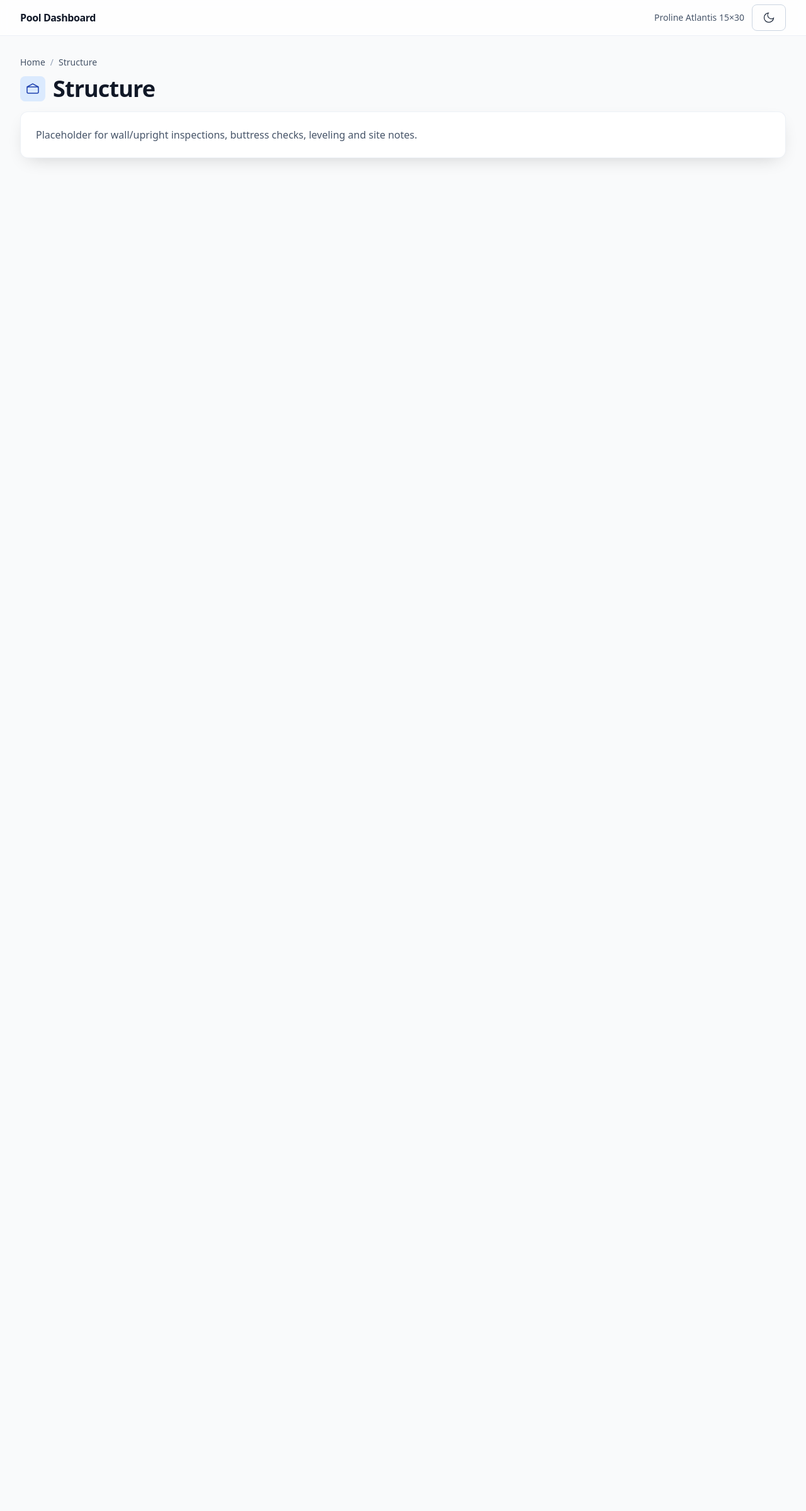
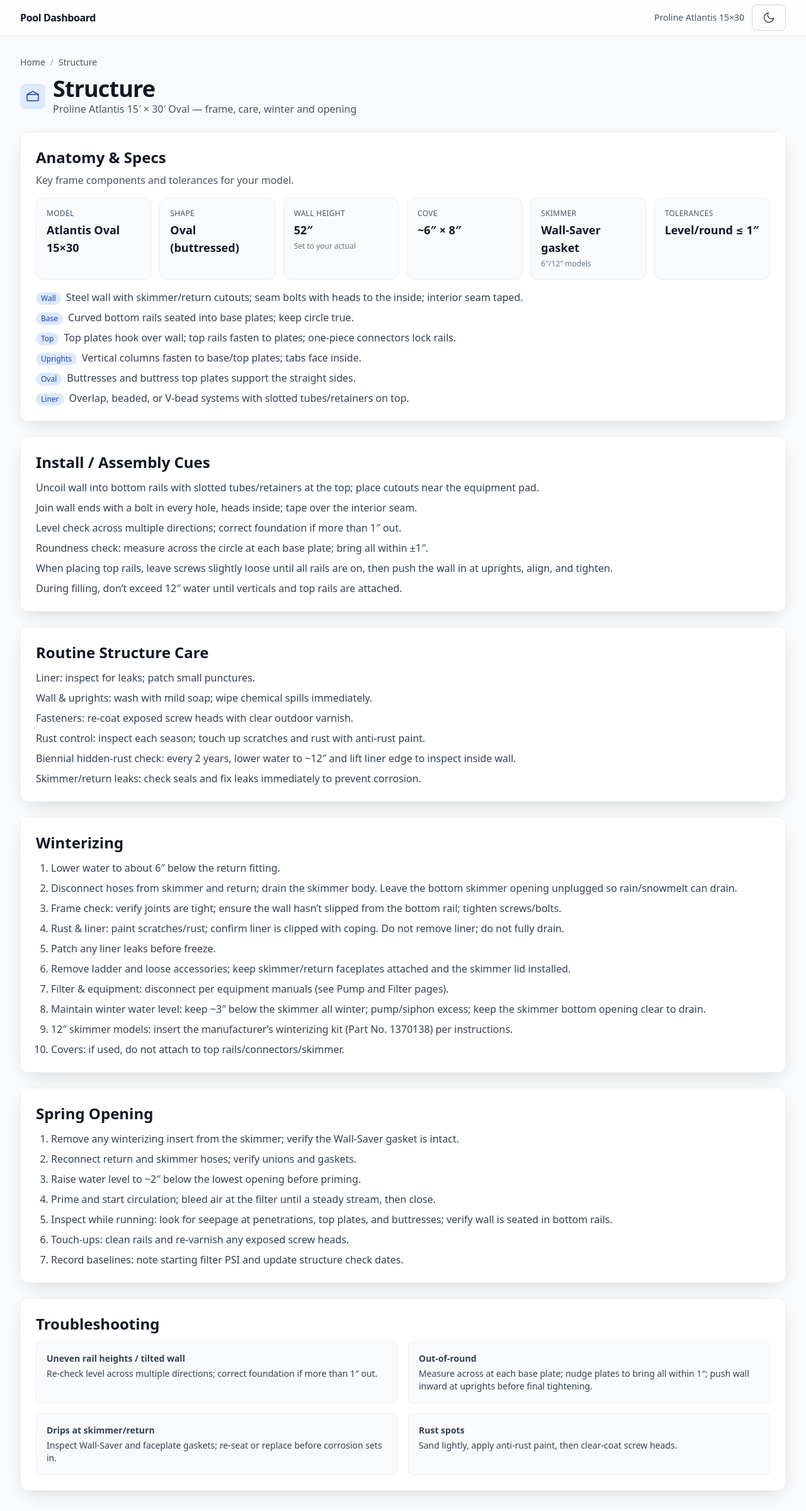
Before and after one commit to rsdoss/atlantis-dashboard, a Next.js app: page /structure in a window 1280 px wide. Shown: the whole page at 63% size. Before the commit the page ends 800 px from the top, so only its background shows below. Built offline with nearby package versions, Linux system fonts and the light colour scheme.

Commit message:
feat(structure): populate Structure page from structure-pool.md with anatomy, care, winterizing, and opening sections

```diff
--- a/app/structure/page.tsx
+++ b/app/structure/page.tsx
@@ -1,18 +1,121 @@
 import { StructureIcon } from '@/components/icons'
+import { Stat } from '@/components/Stat'
 
 export default function StructurePage() {
   return (
-    <div className="space-y-4">
+    <div className="space-y-6">
       {/* Breadcrumbs in layout replace Back button */}
       <div className="flex items-center gap-3">
         <div className="p-2 rounded-lg bg-brand-100 text-brand-800 dark:bg-brand-900/40 dark:text-brand-100">
           <StructureIcon className="h-6 w-6" />
         </div>
-        <h1 className="hero">Structure</h1>
+        <div>
+          <h1 className="hero">Structure</h1>
+          <div className="text-slate-600 dark:text-slate-300">Proline Atlantis 15′ × 30′ Oval — frame, care, winter and opening</div>
+        </div>
       </div>
-      <div className="card p-6">
-        <p className="text-slate-600 dark:text-slate-300">Placeholder for wall/upright inspections, buttress checks, leveling and site notes.</p>
-      </div>
+
+      {/* Anatomy & Specs */}
+      <section className="card p-6">
+        <h2 className="section">Anatomy & Specs</h2>
+        <p className="mt-2 text-slate-600 dark:text-slate-300">Key frame components and tolerances for your model.</p>
+        <div className="mt-4 grid grid-cols-2 md:grid-cols-3 lg:grid-cols-6 gap-3">
+          <Stat label="Model" value={<span>Atlantis Oval 15×30</span>} />
+          <Stat label="Shape" value={<span>Oval (buttressed)</span>} />
+          <Stat label="Wall height" value={<span>52″</span>} hint="Set to your actual" />
+          <Stat label="Cove" value={<span>~6″ × 8″</span>} />
+          <Stat label="Skimmer" value={<span>Wall‑Saver gasket</span>} hint="6″/12″ models" />
+          <Stat label="Tolerances" value={<span>Level/round ≤ 1″</span>} />
+        </div>
+        <ul className="mt-4 space-y-2 text-slate-700 dark:text-slate-200">
+          <li><span className="badge mr-2">Wall</span>Steel wall with skimmer/return cutouts; seam bolts with heads to the inside; interior seam taped.</li>
+          <li><span className="badge mr-2">Base</span>Curved bottom rails seated into base plates; keep circle true.</li>
+          <li><span className="badge mr-2">Top</span>Top plates hook over wall; top rails fasten to plates; one‑piece connectors lock rails.</li>
+          <li><span className="badge mr-2">Uprights</span>Vertical columns fasten to base/top plates; tabs face inside.</li>
+          <li><span className="badge mr-2">Oval</span>Buttresses and buttress top plates support the straight sides.</li>
+          <li><span className="badge mr-2">Liner</span>Overlap, beaded, or V‑bead systems with slotted tubes/retainers on top.</li>
+        </ul>
+      </section>
+
+      {/* Install / Assembly cues */}
+      <section className="card p-6">
+        <h2 className="section">Install / Assembly Cues</h2>
+        <ul className="mt-3 space-y-2 text-slate-700 dark:text-slate-200">
+          <li>Uncoil wall into bottom rails with slotted tubes/retainers at the top; place cutouts near the equipment pad.</li>
+          <li>Join wall ends with a bolt in every hole, heads inside; tape over the interior seam.</li>
+          <li>Level check across multiple directions; correct foundation if more than 1″ out.</li>
+          <li>Roundness check: measure across the circle at each base plate; bring all within ±1″.</li>
+          <li>When placing top rails, leave screws slightly loose until all rails are on, then push the wall in at uprights, align, and tighten.</li>
+          <li>During filling, don’t exceed 12″ water until verticals and top rails are attached.</li>
+        </ul>
+      </section>
+
+      {/* Routine Structure Care */}
+      <section className="card p-6">
+        <h2 className="section">Routine Structure Care</h2>
+        <ul className="mt-3 space-y-2 text-slate-700 dark:text-slate-200">
+          <li>Liner: inspect for leaks; patch small punctures.</li>
+          <li>Wall & uprights: wash with mild soap; wipe chemical spills immediately.</li>
+          <li>Fasteners: re‑coat exposed screw heads with clear outdoor varnish.</li>
+          <li>Rust control: inspect each season; touch up scratches and rust with anti‑rust paint.</li>
+          <li>Biennial hidden‑rust check: every 2 years, lower water to ~12″ and lift liner edge to inspect inside wall.</li>
+          <li>Skimmer/return leaks: check seals and fix leaks immediately to prevent corrosion.</li>
+        </ul>
+      </section>
+
+      {/* Winterizing */}
+      <section className="card p-6">
+        <h2 className="section">Winterizing</h2>
+        <ol className="mt-3 space-y-2 list-decimal pl-6 text-slate-700 dark:text-slate-200">
+          <li>Lower water to about 6″ below the return fitting.</li>
+          <li>Disconnect hoses from skimmer and return; drain the skimmer body. Leave the bottom skimmer opening unplugged so rain/snowmelt can drain.</li>
+          <li>Frame check: verify joints are tight; ensure the wall hasn’t slipped from the bottom rail; tighten screws/bolts.</li>
+          <li>Rust & liner: paint scratches/rust; confirm liner is clipped with coping. Do not remove liner; do not fully drain.</li>
+          <li>Patch any liner leaks before freeze.</li>
+          <li>Remove ladder and loose accessories; keep skimmer/return faceplates attached and the skimmer lid installed.</li>
+          <li>Filter & equipment: disconnect per equipment manuals (see Pump and Filter pages).</li>
+          <li>Maintain winter water level: keep ~3″ below the skimmer all winter; pump/siphon excess; keep the skimmer bottom opening clear to drain.</li>
+          <li>12″ skimmer models: insert the manufacturer’s winterizing kit (Part No. 1370138) per instructions.</li>
+          <li>Covers: if used, do not attach to top rails/connectors/skimmer.</li>
+        </ol>
+      </section>
+
+      {/* Spring Opening */}
+      <section className="card p-6">
+        <h2 className="section">Spring Opening</h2>
+        <ol className="mt-3 space-y-2 list-decimal pl-6 text-slate-700 dark:text-slate-200">
+          <li>Remove any winterizing insert from the skimmer; verify the Wall‑Saver gasket is intact.</li>
+          <li>Reconnect return and skimmer hoses; verify unions and gaskets.</li>
+          <li>Raise water level to ~2″ below the lowest opening before priming.</li>
+          <li>Prime and start circulation; bleed air at the filter until a steady stream, then close.</li>
+          <li>Inspect while running: look for seepage at penetrations, top plates, and buttresses; verify wall is seated in bottom rails.</li>
+          <li>Touch‑ups: clean rails and re‑varnish any exposed screw heads.</li>
+          <li>Record baselines: note starting filter PSI and update structure check dates.</li>
+        </ol>
+      </section>
+
+      {/* Troubleshooting */}
+      <section className="card p-6">
+        <h2 className="section">Troubleshooting</h2>
+        <div className="mt-3 grid grid-cols-1 md:grid-cols-2 gap-4 text-sm text-slate-700 dark:text-slate-200">
+          <div className="p-4 rounded-lg bg-slate-50 dark:bg-slate-800/50 border border-slate-200/60 dark:border-slate-700/50">
+            <div className="font-semibold">Uneven rail heights / tilted wall</div>
+            <p className="mt-1">Re‑check level across multiple directions; correct foundation if more than 1″ out.</p>
+          </div>
+          <div className="p-4 rounded-lg bg-slate-50 dark:bg-slate-800/50 border border-slate-200/60 dark:border-slate-700/50">
+            <div className="font-semibold">Out‑of‑round</div>
+            <p className="mt-1">Measure across at each base plate; nudge plates to bring all within 1″; push wall inward at uprights before final tightening.</p>
+          </div>
+          <div className="p-4 rounded-lg bg-slate-50 dark:bg-slate-800/50 border border-slate-200/60 dark:border-slate-700/50">
+            <div className="font-semibold">Drips at skimmer/return</div>
+            <p className="mt-1">Inspect Wall‑Saver and faceplate gaskets; re‑seat or replace before corrosion sets in.</p>
+          </div>
+          <div className="p-4 rounded-lg bg-slate-50 dark:bg-slate-800/50 border border-slate-200/60 dark:border-slate-700/50">
+            <div className="font-semibold">Rust spots</div>
+            <p className="mt-1">Sand lightly, apply anti‑rust paint, then clear‑coat screw heads.</p>
+          </div>
+        </div>
+      </section>
     </div>
   )
 }
```
Also changed, not shown: 1 other file (tests, documents, lock files or other folders).
